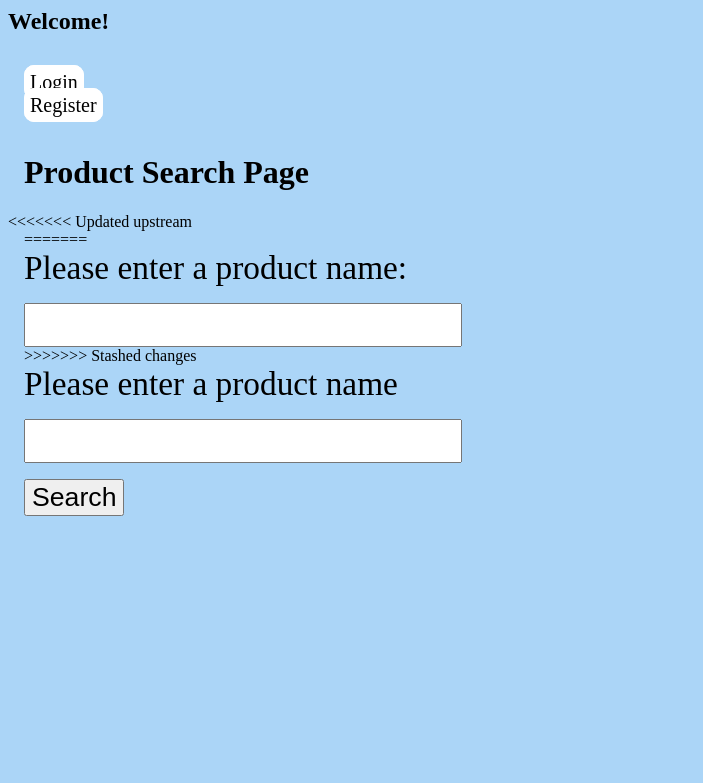
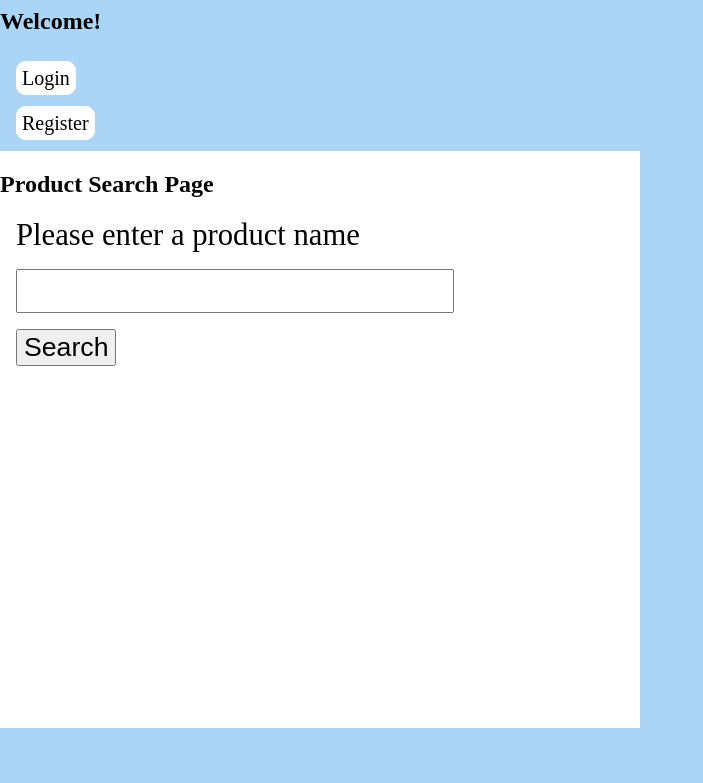
Before and after one commit to SorosWen/411Project_Scraper, a Django app: page /products/ in a window 1280 px wide. Shown: the top 783 px of the page, without its empty margins (0-703 px from the left). Run offline with Django 3.2, Linux system fonts and the light colour scheme; parts of the project's set-up code (start-up, migrations or seed data) failed here and were passed over.

Commit message:
update various things

```diff
--- a/prototype/products/static/css/main.css
+++ b/prototype/products/static/css/main.css
@@ -4,9 +4,9 @@
     width: 50%;
     position: fixed;
     z-index: 1;
-    top: 5;
+    /*top: 5;*/
     overflow-x: hidden;
-    padding-top: 20px;
+    /*padding-top: 20px;*/
 }
 
 .left {
@@ -17,7 +17,7 @@
 /* Control the right side */
 .right {
     right: 0;
-    background-color: grey;
+    background-color: aliceblue;
 }
 
 /* If you want the content centered horizontally and vertically */
@@ -36,7 +36,7 @@
 }
 
 #search_form label {
-    font-size: 25pt;
+    font-size: 23pt;
     display: block;
 }
 
@@ -74,12 +74,16 @@ body {
     background: #abd5f7;
 }
 
-/*#split-left {*/
-/*    background: #abd5f7;*/
-/*}*/
+nav {
+    background: #abd5f7;
+}
 
 h1 {
-    margin-left: 1rem;
+    margin: 0rem;
+}
+
+a {
+    margin: 0px;
 }
 
 #login_form {
--- a/prototype/products/templates/products/fetch_info.html
+++ b/prototype/products/templates/products/fetch_info.html
@@ -1,15 +1,16 @@
 {% load static %}
 
 {% include 'products/messages.html' %}
-
+<body>
+<div class="split left" id="split-left">
     <!--Login / Registration / Logout-->
     <nav class="navbar navbar-expand-lg navbar-dark bg-dark">
 
         <!--Welcome-->
         {% if user.is_authenticated %}
-     <h2>Welcome, {{user.username}}!</h2>
+         <h1>Welcome, {{user.username}}!</h1>
         {% else %}
-    <h2>Welcome!</h2>
+        <h1>Welcome!</h1>
         {% endif %}
 
         <div class="collapse navbar-collapse" id="navbarText">
@@ -26,6 +27,8 @@
               <a class="nav-link" href="/products/login">Login</a>
             </li>
 
+              <h5>      </h5>
+
             <li class="nav-item">
               <a class="nav-link" href="/products/register">Register</a>
             </li>
@@ -36,20 +39,13 @@
       </nav>
 
 
-  <h1> Product Search Page </h1>
+      <h2> Product Search Page </h2>
       <head>
         <link rel="stylesheet" href="{% static 'css/main.css' %}">
       </head>
 
-<<<<<<< Updated upstream
       <form action="/products/" method="POST" id="search_form">
           {% csrf_token %}
-=======
-<form action="/products/" method="POST" id="search_form">
-    {% csrf_token %}
-    <label for="product_name">Please enter a product name: </label>
-    <input type="text" id = "product_name" name="product_name" required>
->>>>>>> Stashed changes
 
           <label for="product_name">Please enter a product name </label>
           <input type="text" id = "product_name" name="product_name" required>
@@ -60,13 +56,12 @@
 </div>
 
 {% if product_name %}
-<body>
-    <h1>Top 6 Search Results for {{ product_name }}</h1>
+<!--<body>-->
+<!--    <h3>Top 6 Search Results for {{ product_name }}</h3>-->
     <script src="https://ajax.googleapis.com/ajax/libs/jquery/3.3.1/jquery.min.js"></script>
     <div id ='updateDiv'></div>
     <p id="demo"></p>
         <script>
-
         // change queryString to whatever search term the user enters
         var queryString = '{{ product_name }}'
         var googleSearchAPIKey = "{{ APIKeys.googleKey }}"
@@ -86,6 +81,10 @@
             '&type=search&amazon_domain=amazon.com&search_term=' + queryString + '&language=en_US&sort_by=featured'
 
         var left = document.getElementById("split-left");
+
+        let h3 = document.createElement('h3');
+        h3.textContent = 'Top 6 Search Results for {{ product_name }}:';
+        left.appendChild(h3);
 
         let leftcenter = document.createElement('div');
         leftcenter.className = 'centered';
@@ -198,9 +197,9 @@
 
 
                     // title + ratings
-                    let h3 = document.createElement('h4');
-                    h3.textContent = data.top_favourable.title;
-                    div.appendChild(h3);
+                    let h4 = document.createElement('h4');
+                    h4.textContent = data.top_favourable.title;
+                    div.appendChild(h4);
 
                     newParagraph = document.createElement('p');
                     newParagraph.textContent = data.top_favourable.body;
--- a/prototype/products/views.py
+++ b/prototype/products/views.py
@@ -5,9 +5,11 @@ from django.contrib.auth import login, authenticate, logout
 from django.contrib import messages
 from django.contrib.auth.forms import AuthenticationForm, UserCreationForm
 import json
+from .forms import NewUserForm
 
 # Put your keys.json under the config_files folder
 # It should follow the structure of dummy.json
+
 json_data = open('configs/keys.json')
 
 data1 = json.load(json_data)  # deserialises it
@@ -110,7 +112,7 @@ def get_rating(soup):
 # Register an account
 def register_request(request):
     if request.method == "POST":
-        form = UserCreationForm(request.POST)
+        form = NewUserForm(request.POST)
         if form.is_valid():
             user = form.save()
             username = form.cleaned_data.get('username')
@@ -121,7 +123,7 @@ def register_request(request):
 
         return redirect("products:search")
 
-    form = UserCreationForm()
+    form = NewUserForm
     return render(request, "products/register.html", {"form": form})
 
 
```
Also changed, not shown: prototype/products/forms.py (+12 -13 lines), prototype/db.sqlite3. Lines whose indentation alone changed are shown as unchanged.
